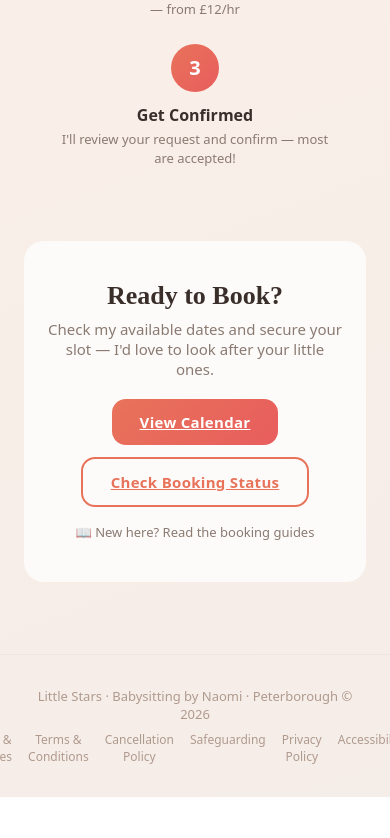
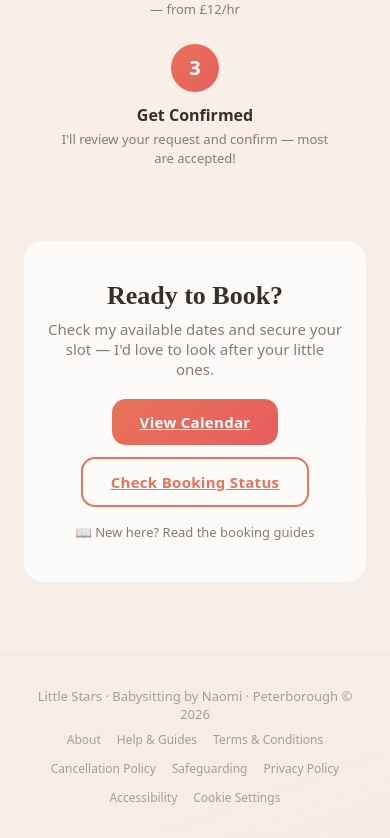
Before and after one commit to playerjohnson/little-stars, a React (Vite) app: page / in a window 390 px wide. Shown: the part 1695-2533 px from the top of the page. Before the commit the page ends 2492 px from the top, so only its background shows below. Built offline with nearby package versions, Linux system fonts and the light colour scheme; no server answers; the database is empty.

Commit message:
Fix: footer links overflowing on mobile
Added flex-wrap so links wrap to multiple rows on narrow screens
instead of going off the edge.

```diff
--- a/src/styles/global.css
+++ b/src/styles/global.css
@@ -1016,9 +1016,11 @@ body {
 
 .footer-links {
   display: flex;
-  gap: 16px;
+  gap: 12px 16px;
   justify-content: center;
+  flex-wrap: wrap;
   margin-top: 8px;
+  padding: 0 8px;
 }
 
 .footer-links a,
```
